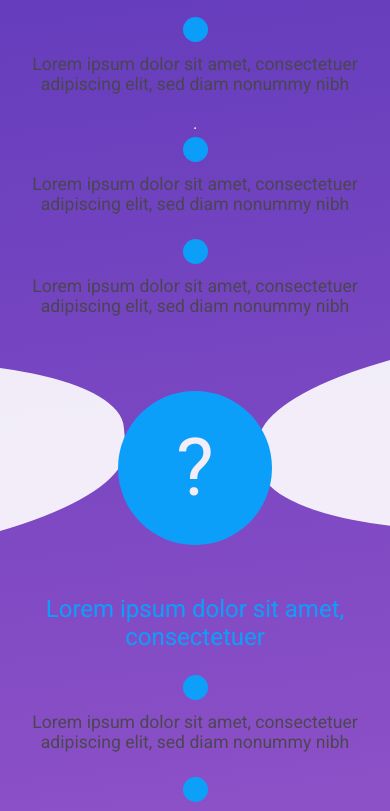
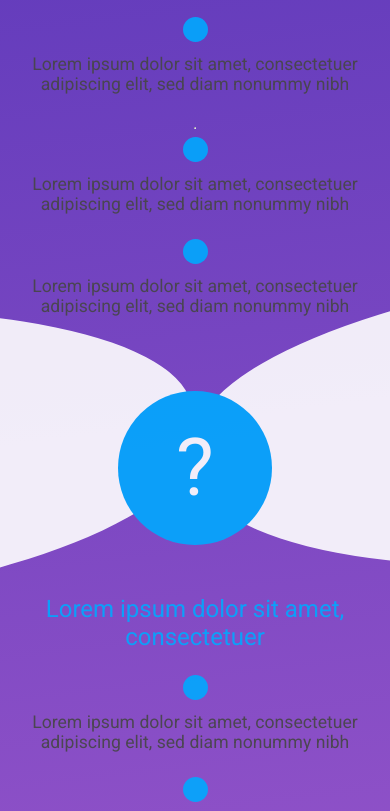
Before and after one commit to OrpazL/cryptoworld, a plain HTML site: page index.html in a window 390 px wide. Shown: the part 1156-1967 px from the top of the page. Drawn offline with Linux system fonts and the light colour scheme.

Commit message:
fix bg responsive

```diff
--- a/css/cmps/bg-decoration.css
+++ b/css/cmps/bg-decoration.css
@@ -11,14 +11,14 @@
 .bg-decoration .bg-square {
 	position: absolute;
 	background-image: linear-gradient(to bottom right, #3023ae 60%, #c86dd7);
-	width: 50vw;
-	height: 50vw;
+	width: 75vw;
+	height: 75vw;
 	border-radius: 25%;
 	z-index: -1;
 }
 .bg-decoration .bg-square.white {
     background: #fff;
-    width: 170vw;
+    width: 250vw;
 	border-radius: 45%;
 }
 .bg-decoration .bg-square.top-left {
@@ -36,13 +36,13 @@
 .bg-decoration .bg-square.middle-left {
 	top: 50%;
 	left: 0;
-	transform: translate(-81%, -50%) rotateZ(-5deg);
+	transform: translate(-80%, -50%) rotateZ(-5deg);
 	z-index: -2;
 }
 .bg-decoration .bg-square.middle-right {
 	top: 50%;
 	right: 0;
-	transform: translate(80%, -70%) rotateZ(-5deg);
+	transform: translate(80%, -70%) rotateZ(-6deg);
 }
 .bg-decoration .bg-square.bottom-left {
 	bottom: 0;
--- a/css/cmps/footer.css
+++ b/css/cmps/footer.css
@@ -92,7 +92,7 @@ footer .copyrights a:hover {
 	text-decoration: underline;
 }
 
-@media (min-width: 720px) {
+@media (min-width: 1024px) {
 	footer {
 		background-color: black;
 		margin-top: 300px;
--- a/css/cmps/header.css
+++ b/css/cmps/header.css
@@ -35,7 +35,7 @@ header .btn-sign-up {
 	color: #00a9ff;
 	transition: .3s;
 }
-@media (min-width: 700px) {
+@media (min-width: 1440px) {
 	header {
 		position: sticky;
 		width: 81%;
--- a/css/cmps/main.css
+++ b/css/cmps/main.css
@@ -74,7 +74,7 @@ main .dots .dot:hover {
     background-color: #fff;
 }
 
-@media (min-width: 700px) {
+@media (min-width: 1440px) {
 	main {
 		width: 62%;
 		position: relative;
--- a/css/cmps/page-info.css
+++ b/css/cmps/page-info.css
@@ -66,7 +66,7 @@
     align-items: center;
 }
 
-@media (min-width: 700px) {
+@media (min-width: 1440px) {
 	.page-info {
 		flex-direction: row;
 		width: 62%;
```
